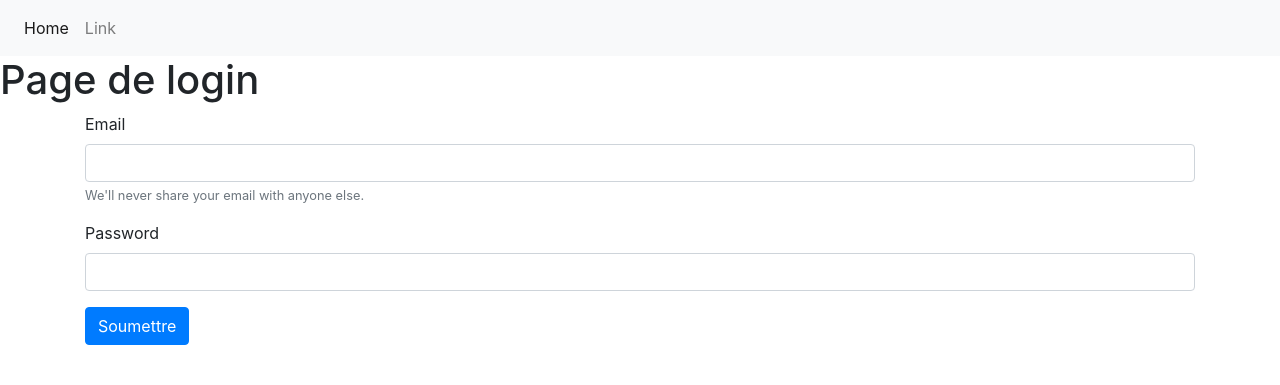
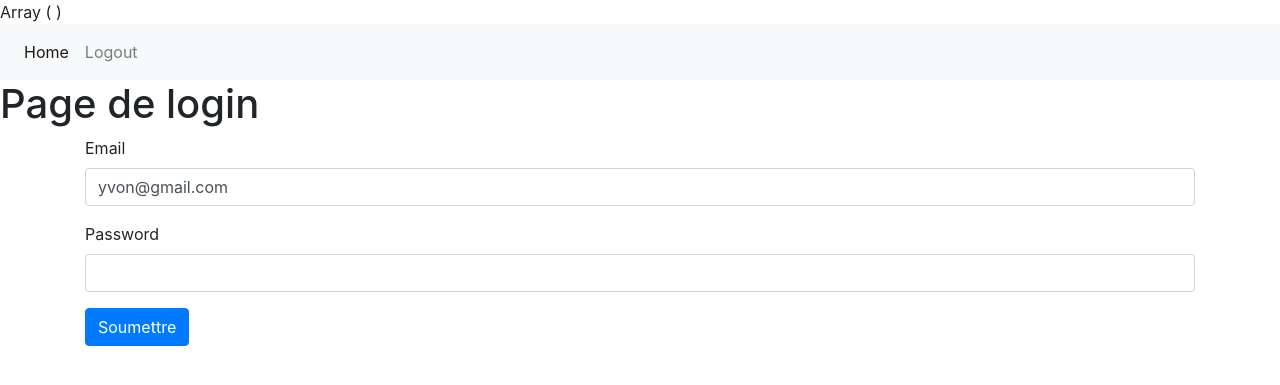
Before and after one commit to refschool/dicsotheque, a PHP site: page /login.php in a window 1280 px wide. Shown: the top 385 px of the page. Run offline with PHP 8.4, Linux system fonts and the light colour scheme.

Commit message:
login logout OK

```diff
--- a/includes/header.php
+++ b/includes/header.php
@@ -1,3 +1,6 @@
+<?php
+session_start();
+?>
 <!doctype html>
 <html lang="en">
   <head>
--- a/includes/navbar.php
+++ b/includes/navbar.php
@@ -10,7 +10,7 @@
         <a class="nav-link" href="#">Home <span class="sr-only">(current)</span></a>
       </li>
       <li class="nav-item">
-        <a class="nav-link" href="#">Link</a>
+        <a class="nav-link" href="logout.php">Logout</a>
       </li>
     </ul>
   </div>
--- a/login.php
+++ b/login.php
@@ -6,33 +6,45 @@
 // si n'existe pas je redirige vers error.php avec un message d'erreur (contient un lien pour rediriger vers index.php)
 // si l'utilisateur existe on va définir une session authentifiée (l'utilisateur est loggé))
 // si connecté propose le logout
+print_r($_POST);
+
+if(count($_POST) > 0){
+  if($_POST['email'] == 'yvon@gmail.com' && $_POST['password'] == '123'){
+    $_SESSION['email'] = 'yvon@gmail.com';
+    header('Location: http://sandbox.test/liste.php');
+  }
+
+} else {
 
   ?>
+
   <body>
   <?php
   include('includes/navbar.php');
   ?>
     <h1>Page de login</h1>
+
 <div class="container">
 
-    <form>
+    <form action="login.php" method="post">
     <div class="form-group">
       <label for="exampleInputEmail1">Email</label>
-    <input type="email" class="form-control" id="exampleInputEmail1" aria-describedby="emailHelp">
-    <small id="emailHelp" class="form-text text-muted">We'll never share your email with anyone else.</small>
+      <input type="email" class="form-control" name="email" id="exampleInputEmail1" value="yvon@gmail.com" aria-describedby="emailHelp">
     </div>
     <div class="form-group">
       <label for="exampleInputPassword1">Password</label>
-    <input type="password" class="form-control" id="exampleInputPassword1">
+      <input type="password" name="password" class="form-control" id="exampleInputPassword1">
     </div>
   <button type="submit" class="btn btn-primary">Soumettre</button>
 </form>
 </div>
 
 </body>
-
-
 <?php
 include('includes/snippets.php');
 ?>
 </html>
+
+<?php
+}
+?>
```
Also changed, not shown: detail.php (+7 -0 lines), liste.php (+7 -0 lines). Lines whose indentation alone changed are shown as unchanged.
